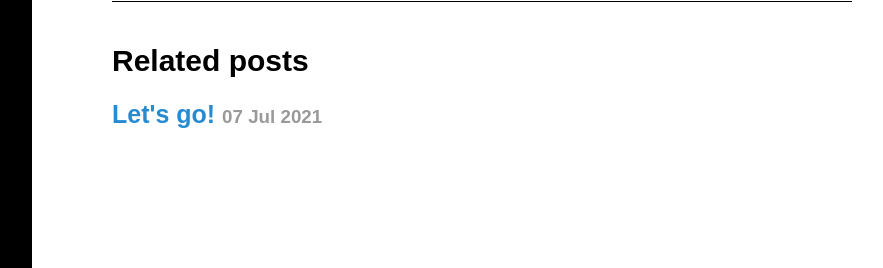
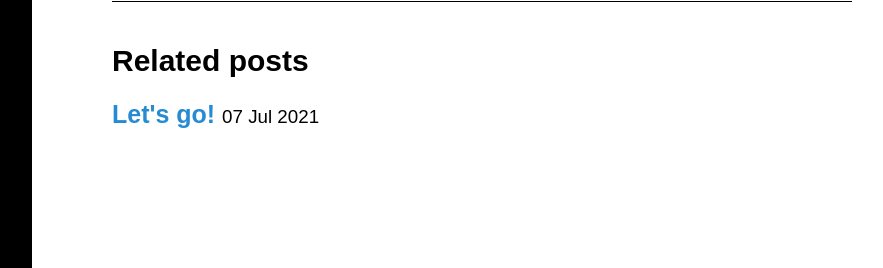
Before and after one commit to thadrien/Zview.github.io, a Jekyll site: the page built from _posts/2021-07-07-on-rfid-antennas.md, in a window 1280 px wide. Shown: the part 5013-5281 px from the top of the page, without its empty margins (328-1211 px from the left). Built offline with Jekyll 4.4.1, drawn with Linux system fonts in a browser that asks for light colours.

Commit message:
Related posts formatting improvement.

```diff
--- a/public/css/f4inx.css
+++ b/public/css/f4inx.css
@@ -238,11 +238,14 @@ a.sidebar-nav-item:focus {
 }
 .related-posts li small {
   font-size: 75%;
-  color: #999;
+  font-weight: normal;
+  color: black;
 }
 .related-posts li a:hover {
   /* color: #268bd2; */
-  text-decoration: none;
+  text-decoration: underline;
+  text-decoration-color: black;
+  text-decoration-thickness: 1px;
 }
 .related-posts li a:hover small {
   /* color: inherit; */
```
